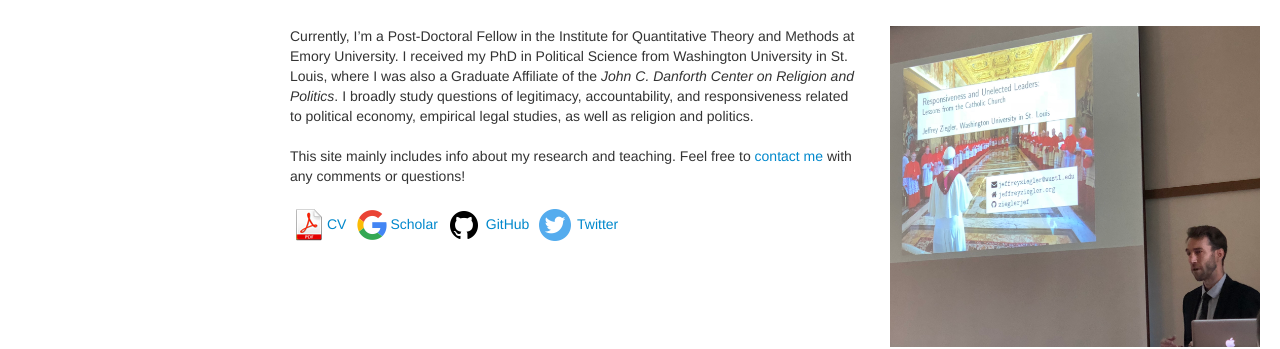
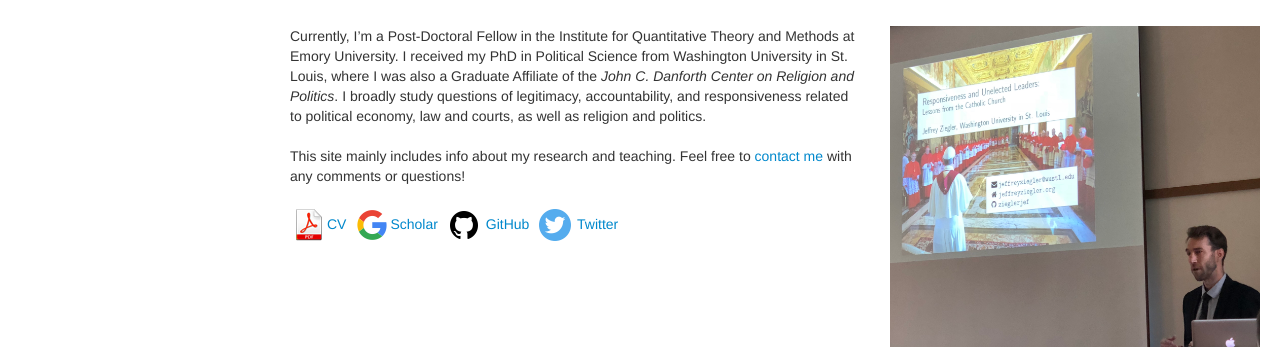
Before and after one commit to zieglerjef/zieglerjef.github.io, a Jekyll site: the page built from index.md, in a window 1280 px wide. Shown: the part 126-475 px from the top of the page. Built offline with Jekyll 4.4.1, drawn with Linux system fonts in a browser that asks for light colours.

Commit message:
Update index.md

```diff
--- a/index.md
+++ b/index.md
@@ -7,7 +7,7 @@ title: Welcome!
 	<div class="row-fluid">
 		<div class="span6">
 
-Currently, I’m a Post-Doctoral Fellow in the Institute for Quantitative Theory and Methods at Emory University. I received my PhD in Political Science from Washington University in St. Louis, where I was also a Graduate Affiliate of the <i>John C. Danforth Center on Religion and Politics</i>. I broadly study questions of legitimacy, accountability, and responsiveness related to political economy, empirical legal studies, as well as religion and politics.<br/><br/>
+Currently, I’m a Post-Doctoral Fellow in the Institute for Quantitative Theory and Methods at Emory University. I received my PhD in Political Science from Washington University in St. Louis, where I was also a Graduate Affiliate of the <i>John C. Danforth Center on Religion and Politics</i>. I broadly study questions of legitimacy, accountability, and responsiveness related to political economy, law and courts, as well as religion and politics.<br/><br/>
 
 This site mainly includes info about my research and teaching. Feel free to <a href="https://zieglerjef.github.io/pages/about.html">contact me</a> with any comments or questions!<br/><br/>
 
```
